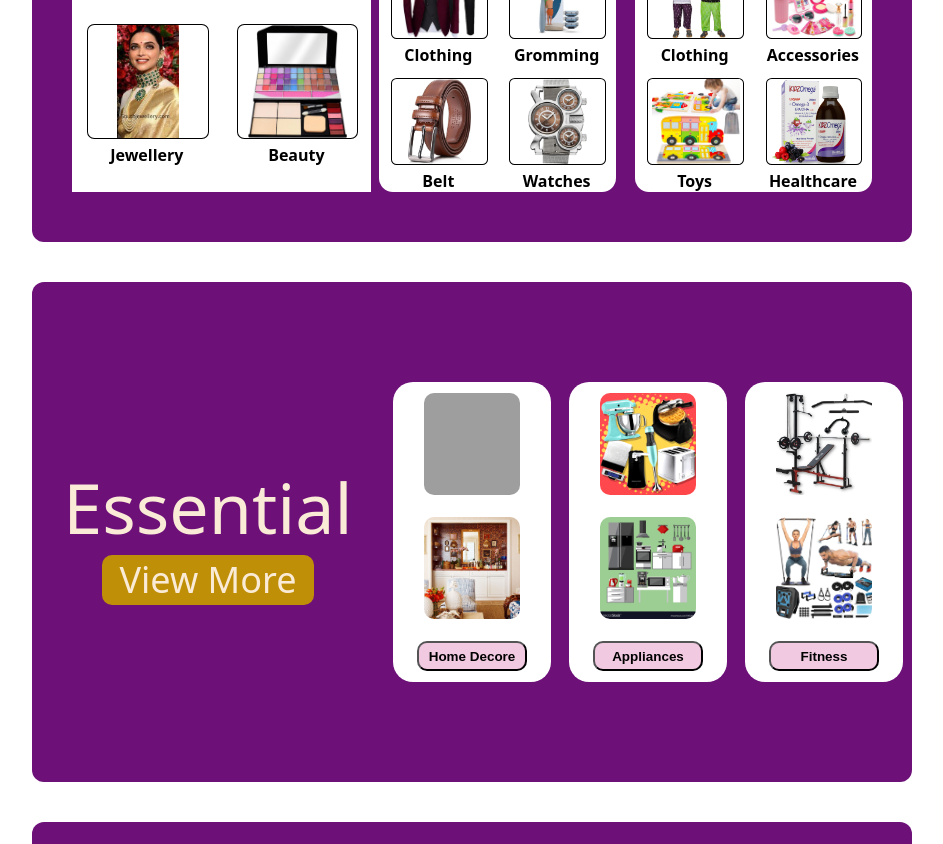
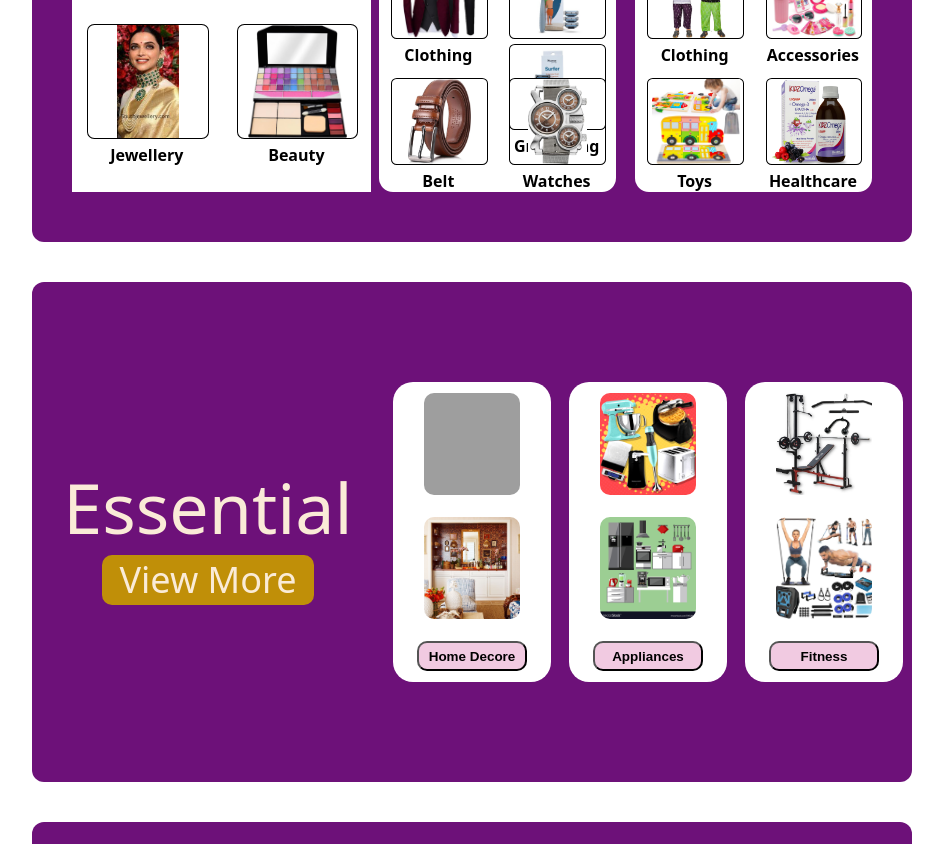
Before and after one commit to KaushikSangmuli/Meesho-UI-UX, a plain HTML site: page index.html in a window 1280 px wide. Shown: the part 920-1764 px from the top of the page, without its empty margins (168-1111 px from the left). Drawn offline with Linux system fonts and the light colour scheme; grey boxes are pictures that could not be loaded; files whose address does not match are found by name.

Commit message:
photos added

```diff
--- a/index.html
+++ b/index.html
@@ -137,6 +137,7 @@
                             </div>
                             <div class="boxR">
                                 <img src="mens gromming.jpg">
+                                <img src="C:\HTML & CSS Combined\Self Practice\Meesho UI-UX\mens gromming.jpg">
                                 Gromming
                             </div>
 
```
